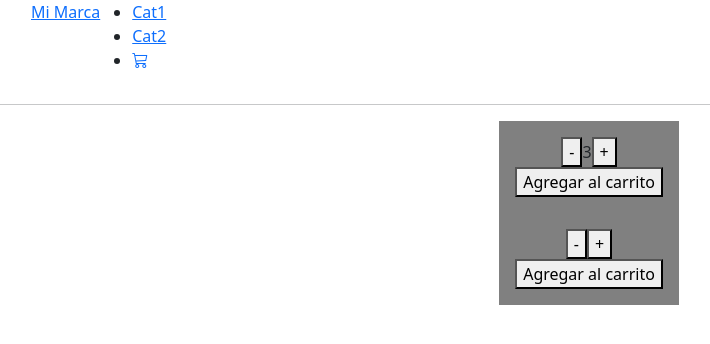
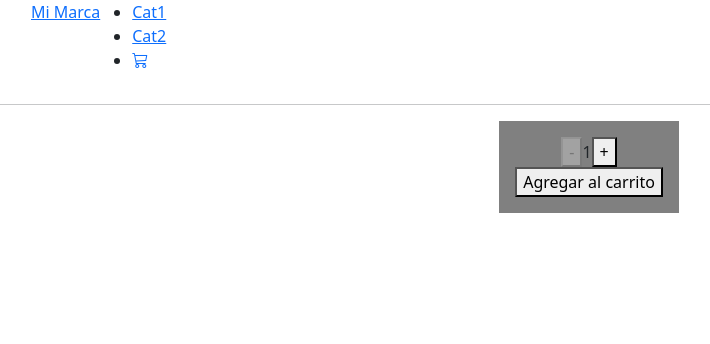
Before and after one commit to Sergiorgw/ReactProyecto.github.io, a React (Create React App) app: page / in a window 1280 px wide. Shown: the top 344 px of the page, without its empty margins (51-761 px from the left). Built offline with nearby package versions, Linux system fonts and the light colour scheme.

Commit message:
arreglo del contador(mal linkeado)

```diff
--- a/src/App.js
+++ b/src/App.js
@@ -1,7 +1,6 @@
 import './App.css';
 import NavBar from './NavBar';
 import ItemListContainer from './ItemListContainer';
-import ItemCount from './ItemCount';
 
 function App() {
 
@@ -10,7 +9,6 @@ function App() {
       <NavBar />
       <hr />
       <ItemListContainer />
-      <ItemCount />
     </div>
 
   );
--- a/src/ItemCount/index.jsx
+++ b/src/ItemCount/index.jsx
@@ -1,8 +1,9 @@
-
 import React, { useState } from 'react';
 
 export const ItemCount = ({initial, stock, onAdd}) => {
+
     const [count, setCount] = useState (initial);
+
     const decrease = () => {
         setCount (count - 1);
     }
--- a/src/ItemListContainer/index.jsx
+++ b/src/ItemListContainer/index.jsx
@@ -8,7 +8,7 @@ export const ItemListContainer = ({texto}) =>{
     }
     return(
         <><Title greeting='Texto' />
-        <ItemCount initial={3} stock={8} onAdd={onAdd} />
+        <ItemCount initial={1} stock={8} onAdd={onAdd} />
         </>
     );
 }
--- a/src/Title/index.jsx
+++ b/src/Title/index.jsx
@@ -3,7 +3,7 @@ import React from "react";
 export const Title = (props) => {
     console.log(props);
     return (
-        <h1>  </h1>
+        <h1> </h1>
     );
 }
 
```
